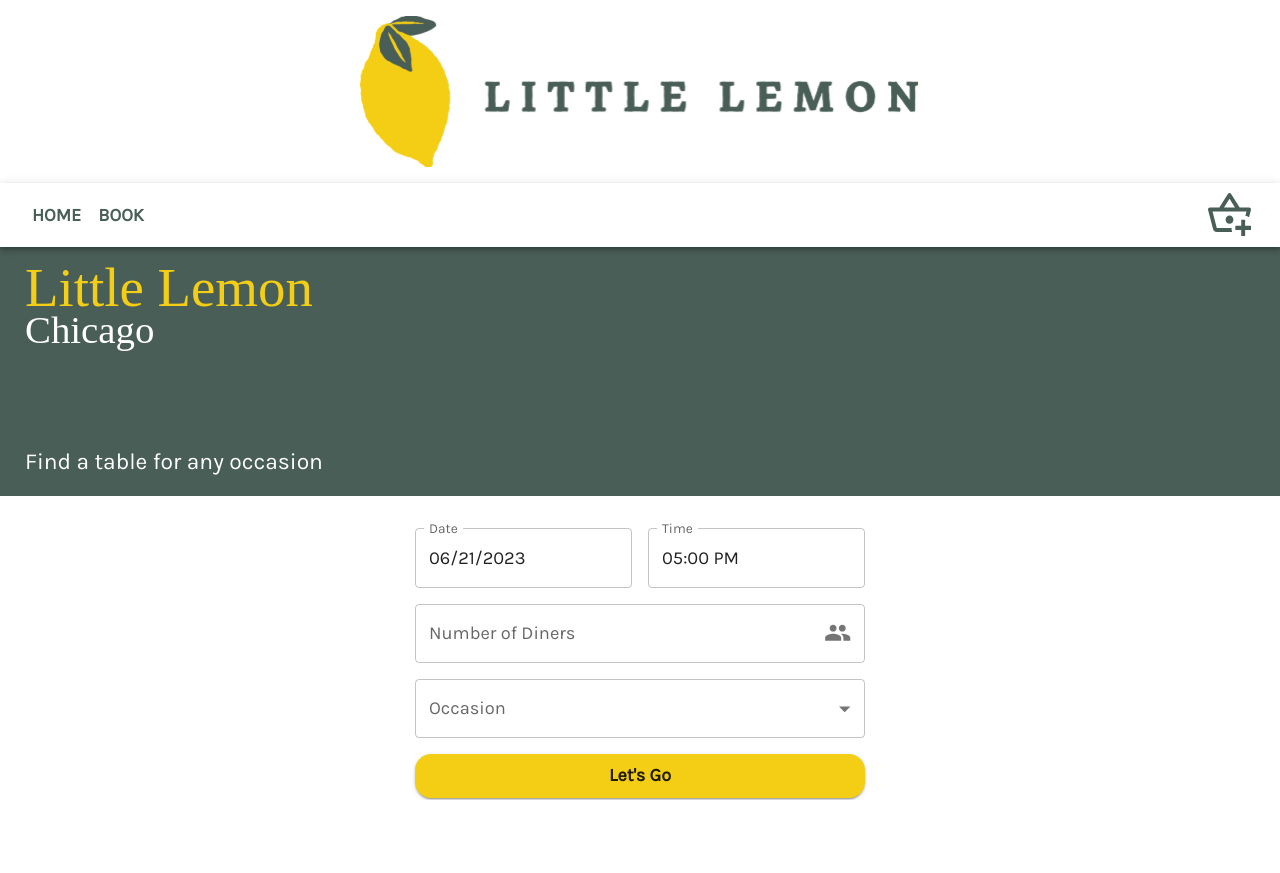
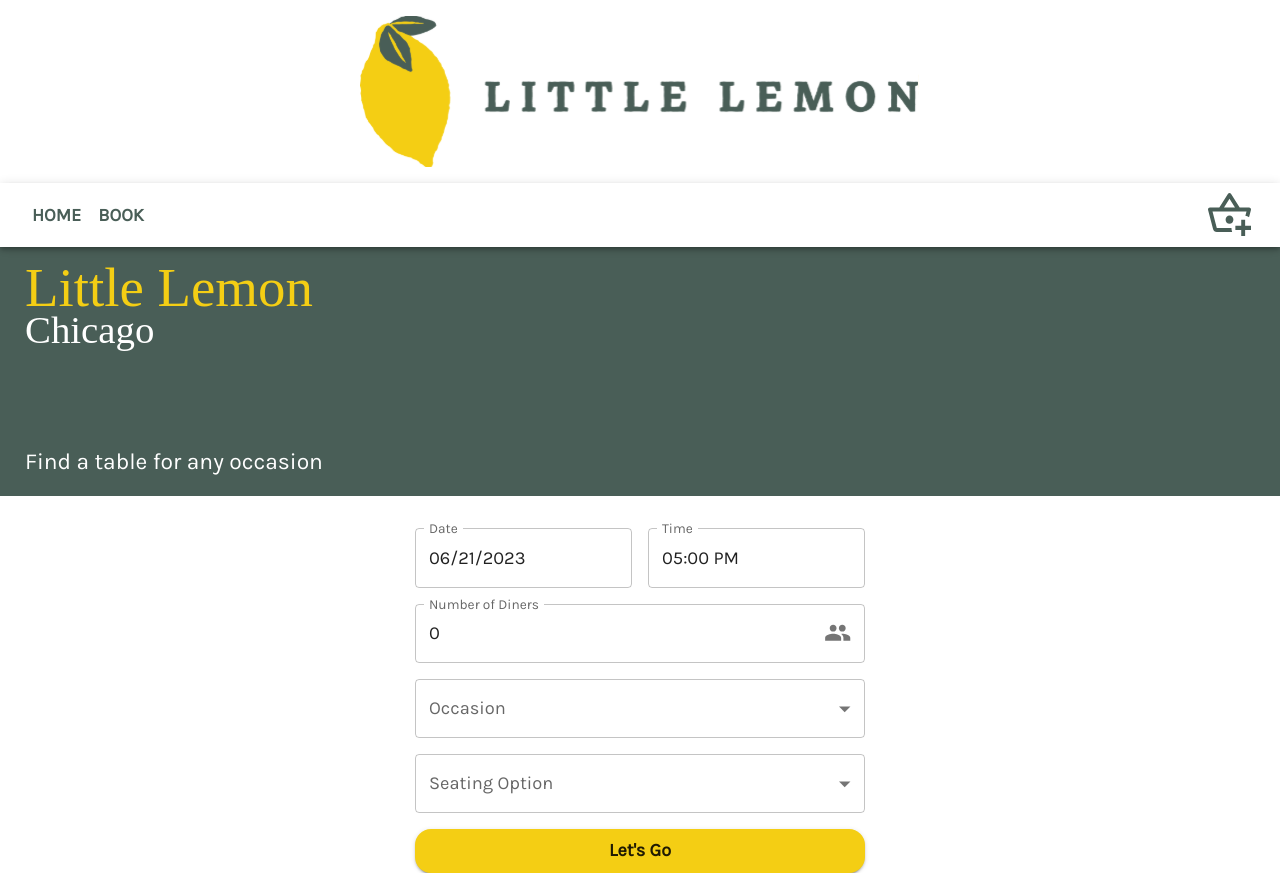
Before and after one commit to a-williams8427/meta-capstone-project, a React (Create React App) app: page /booking in a window 1280 px wide. Before the commit the page ends 800 px from the top, so only its background shows below. Built offline with nearby package versions, Linux system fonts and the light colour scheme; a web font is replaced by a local one.

Commit message:
Added seating field and updated default values

```diff
--- a/src/pages/BookingPage/BookingForm.js
+++ b/src/pages/BookingPage/BookingForm.js
@@ -88,6 +88,7 @@ const schema = yup.object().shape({
         .max(maxDiners, `We can only seat ${maxDiners} people per reservation`)
         .required("Please pick the number diners"),
     occasion: yup.string(),
+    seating: yup.string().required("Please select a seating option"),
 });
 
 function BookingForm() {
@@ -102,8 +103,9 @@ function BookingForm() {
         defaultValues: {
             bookDate: dayjs(),
             bookTime: openHour,
-            diners: null,
+            diners: 0,
             occasion: "",
+            seating: "",
         },
         resolver: yupResolver(schema),
     });
@@ -226,6 +228,23 @@ function BookingForm() {
                             </TextField>
                         )}
                     />
+                    <Controller
+                        name="seating"
+                        control={control}
+                        render={({ field }) => (
+                            <TextField
+                                {...field}
+                                label="Seating Option"
+                                select
+                                fullWidth
+                                error={!!errors.seating}
+                                helperText={errors.seating?.message}
+                            >
+                                <MenuItem value={"Indoor"}>Indoor</MenuItem>
+                                <MenuItem value={"Outdoor"}>Outdoor</MenuItem>
+                            </TextField>
+                        )}
+                    />
                     <YellowButton type="submit" variant="contained" fullWidth>
                         Let's Go
                     </YellowButton>
```
